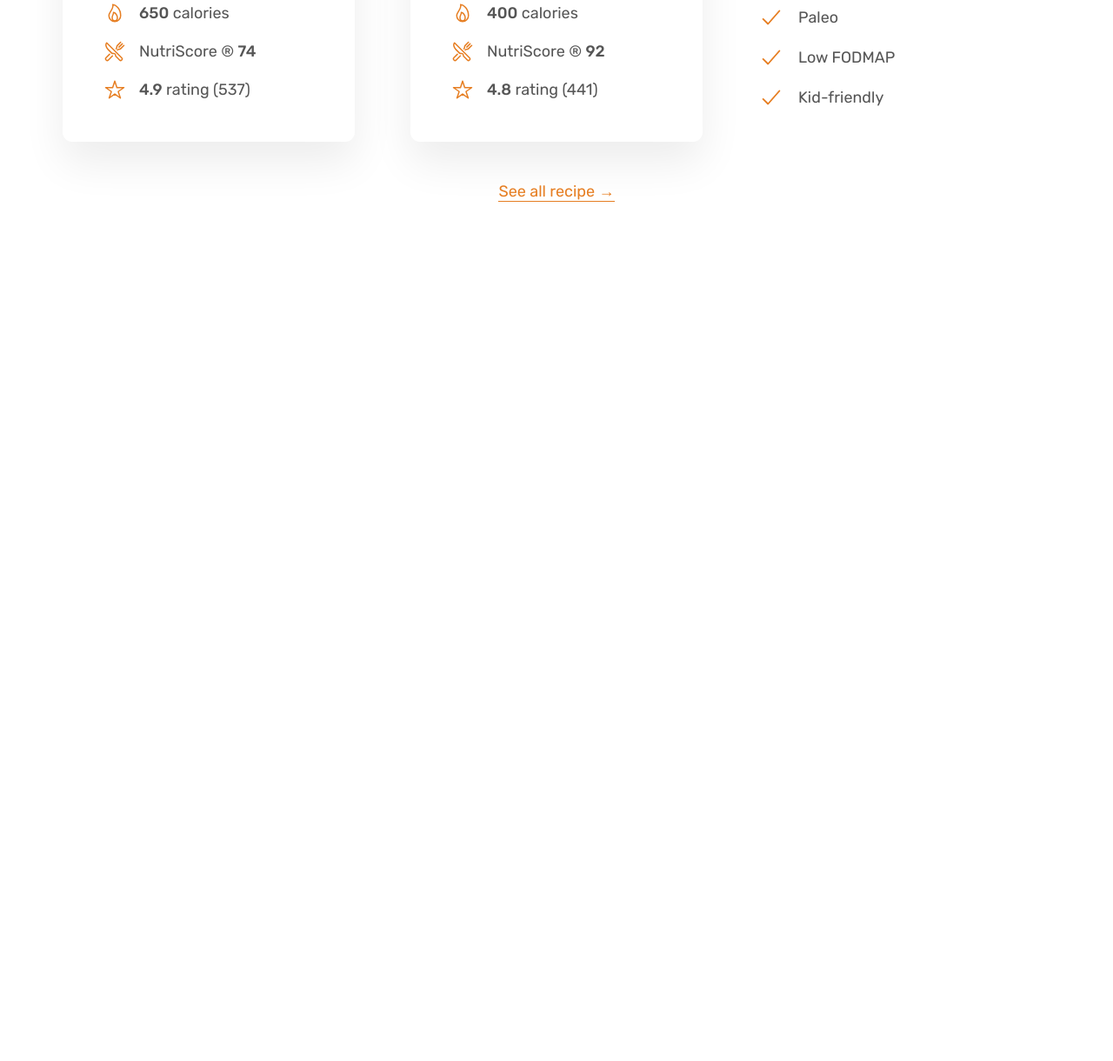
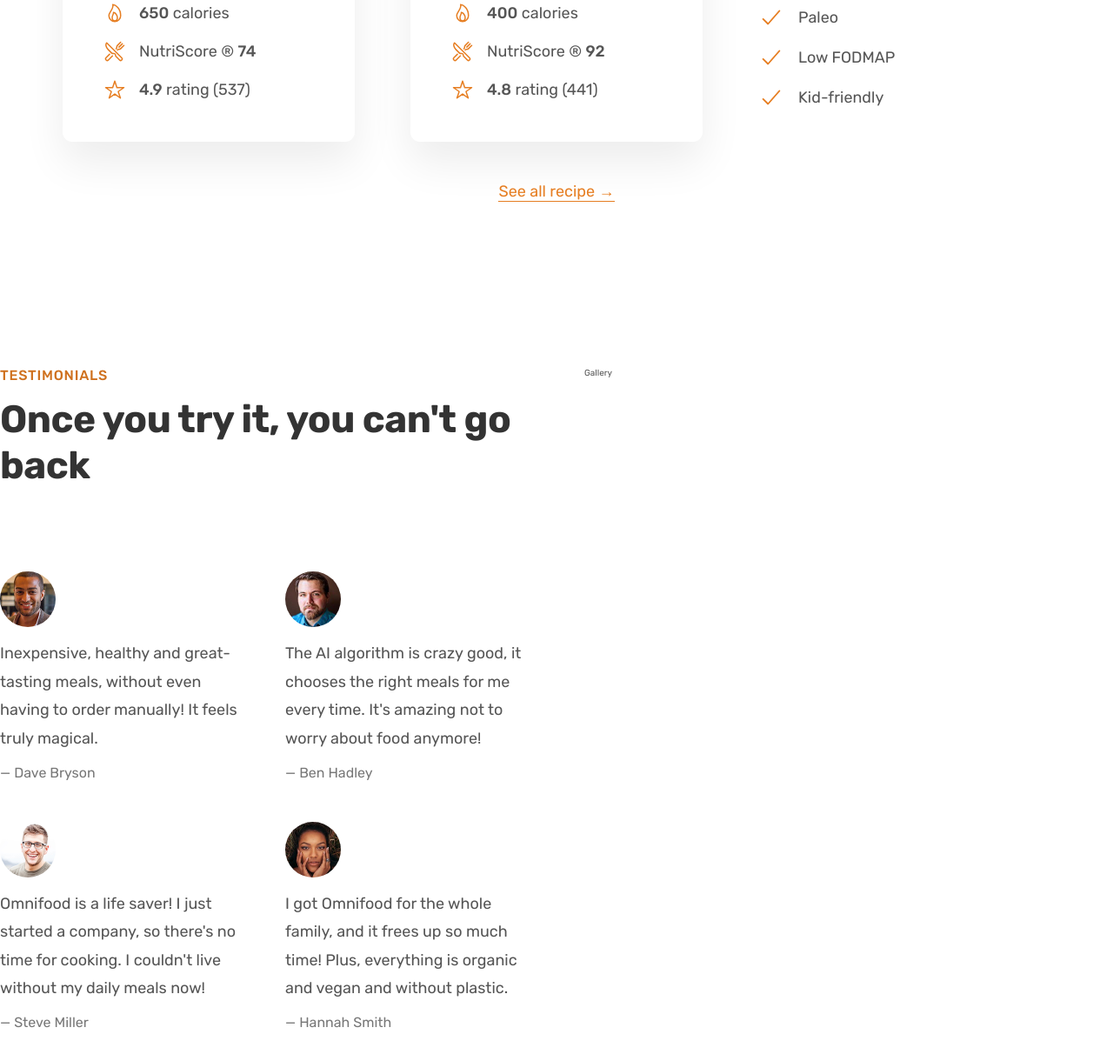
Before and after one commit to mjamecny/omnifood, a plain HTML site: page index.html in a window 1280 px wide. Shown: the part 3229-4449 px from the top of the page at 87% size. Before the commit the page ends 3557 px from the top, so only its background shows below. Drawn offline with nearby package versions, Linux system fonts and the light colour scheme.

Commit message:
building the testimonials section - part 1

```diff
--- a/css/style.css
+++ b/css/style.css
@@ -312,3 +312,33 @@
   height: 3rem;
   color: #e67e22;
 }
+
+/********************************************************/
+/* TESTIMONIALS SECTION */
+/********************************************************/
+.section-testimonials{
+  padding: 9.6rem 0;
+}
+
+.testimonials{
+  display: grid;
+  grid-template-columns: 1fr 1fr;
+  gap: 4.8rem;
+}
+
+.testimonial-img{
+  width: 6.4rem;
+  border-radius: 50%;
+  margin-bottom: 1.2rem;
+}
+
+.testimonial-text{
+  font-size: 1.8rem;
+  line-height: 1.8;
+  margin-bottom: 1.6rem;
+}
+
+.testimonial-name{
+  font-size: 1.6rem;
+  color: #777;
+}
--- a/index.html
+++ b/index.html
@@ -205,6 +205,43 @@
           <a href="#" class="link">See all recipe &rarr;</a>
         </div>
       </section>
+      <section class="section-testimonials grid grid--2-cols">
+        <div class="testimonials-container">
+          <span class="subheading">Testimonials</span>
+          <h2 class="heading-secondary">Once you try it, you can't go back</h2>
+          <div class="testimonials">
+            <figure class="testimonial">
+              <img class="testimonial-img" src="img/customers/dave.jpg" alt="Photo of customer Dave Bryson">
+              <blockquote class="testimonial-text">
+                Inexpensive, healthy and great-tasting meals, without even having to order manually! It feels truly magical.
+              </blockquote>
+              <p class="testimonial-name">&mdash; Dave Bryson</p>
+            </figure>
+            <figure class="testimonial">
+              <img class="testimonial-img" src="img/customers/ben.jpg" alt="Photo of customer Ben Hadley">
+              <blockquote class="testimonial-text">
+                The AI algorithm is crazy good, it chooses the right meals for me every time. It's amazing not to worry about food anymore!
+              </blockquote>
+              <p class="testimonial-name">&mdash; Ben Hadley</p>
+            </figure>
+            <figure class="testimonial">
+              <img class="testimonial-img" src="img/customers/steve.jpg" alt="Photo of customer Steve Miller">
+              <blockquote class="testimonial-text">
+                Omnifood is a life saver! I just started a company, so there's no time for cooking. I couldn't live without my daily meals now!
+              </blockquote>
+              <p class="testimonial-name">&mdash; Steve Miller</p>
+            </figure>
+            <figure class="testimonial">
+              <img class="testimonial-img" src="img/customers/hannah.jpg" alt="Photo of customer Hannah Smith">
+              <blockquote class="testimonial-text">
+                I got Omnifood for the whole family, and it frees up so much time! Plus, everything is organic and vegan and without plastic.
+              </blockquote>
+              <p class="testimonial-name">&mdash; Hannah Smith</p>
+            </figure>
+          </div>
+        </div>
+        <div class="gallery">Gallery</div>
+      </section>
     </main>
   </body>
 </html>
```
